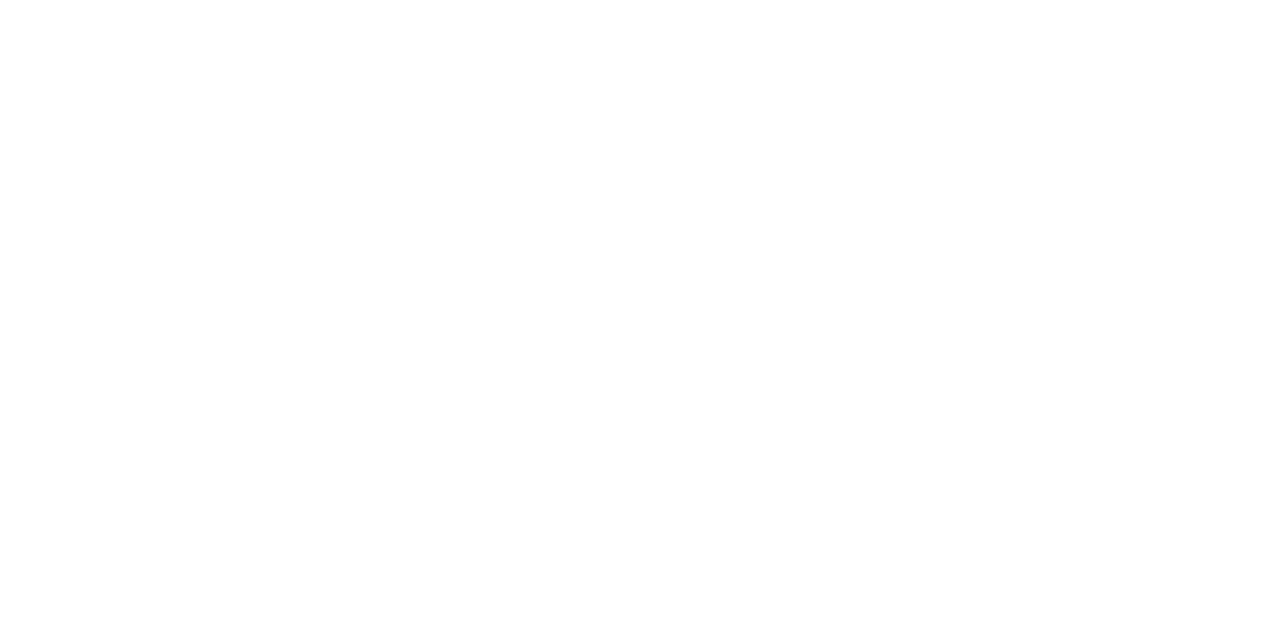
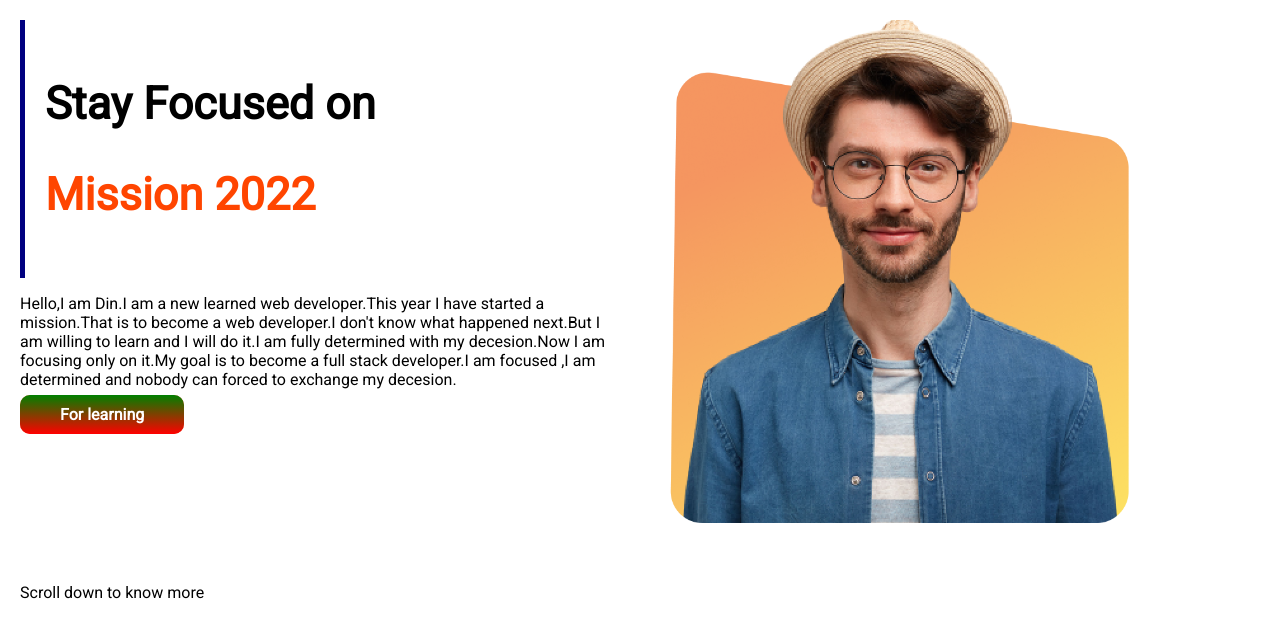
Before and after one commit to dinislamweb/my-mission-portfolio, a plain HTML site: page index.html in a window 1280 px wide. Drawn offline with Linux system fonts and the light colour scheme.

Commit message:
first part added

```diff
--- a/index.html
+++ b/index.html
@@ -5,8 +5,29 @@
     <meta http-equiv="X-UA-Compatible" content="IE=edge">
     <meta name="viewport" content="width=device-width, initial-scale=1.0">
     <title>mission 2022</title>
+    <link rel="preconnect" href="https://fonts.googleapis.com">
+<link rel="preconnect" href="https://fonts.gstatic.com" crossorigin>
+<link href="https://fonts.googleapis.com/css2?family=Roboto&display=swap" rel="stylesheet">
+    <link rel="stylesheet" href="style.css">
 </head>
 <body>
+   <section>
+        <div class="half-width">
+            <div class="name-heading">
+                <h1>Stay Focused on</h1>
+                <h1><span class="color-orangered">Mission 2022</span></h1>
+               </div>
+                <p>
+                    Hello,I am Din.I am a new learned web developer.This year I have started a mission.That is to become a web developer.I don't know what happened next.But I am willing to learn and I will do it.I am fully determined with my decesion.Now I am focusing only on it.My goal is to become a full stack developer.I am focused ,I am determined and nobody can forced to exchange my decesion.
+                </p>
+                <a class="link-button" target="-blank" href="https://www.w3cschools.com">For learning</a>
+                </div>
+               <div class="half-width">
+                 <img src="images/person/person-1.png" alt="">
+               </div>
+              </div>
+   </section>
+   <P class="half-width">Scroll down to know more</P>
 
 </body>
 </html>
--- a/style.css
+++ b/style.css
@@ -0,0 +1,31 @@
+body{
+    font-family: 'Roboto', sans-serif;
+    margin: 0;
+}
+.color-orangered{
+    color: orangered;
+}
+.name-heading{
+   font-size: 30px;
+   border-left: 5px solid navy;
+   padding: 20px;
+  }
+  .half-width{
+      width: 50%;
+      padding: 20px;
+  }
+  .half-width img{
+      width: 80%;
+  }
+  .link-button{
+      text-decoration: none;
+      background-color: tomato;
+      background-image: linear-gradient(green,red);
+      padding: 10px 40px;
+      border-radius: 10px;
+      color: white;
+      font-weight: 700;
+  }
+section{
+    display: flex;
+}
```
